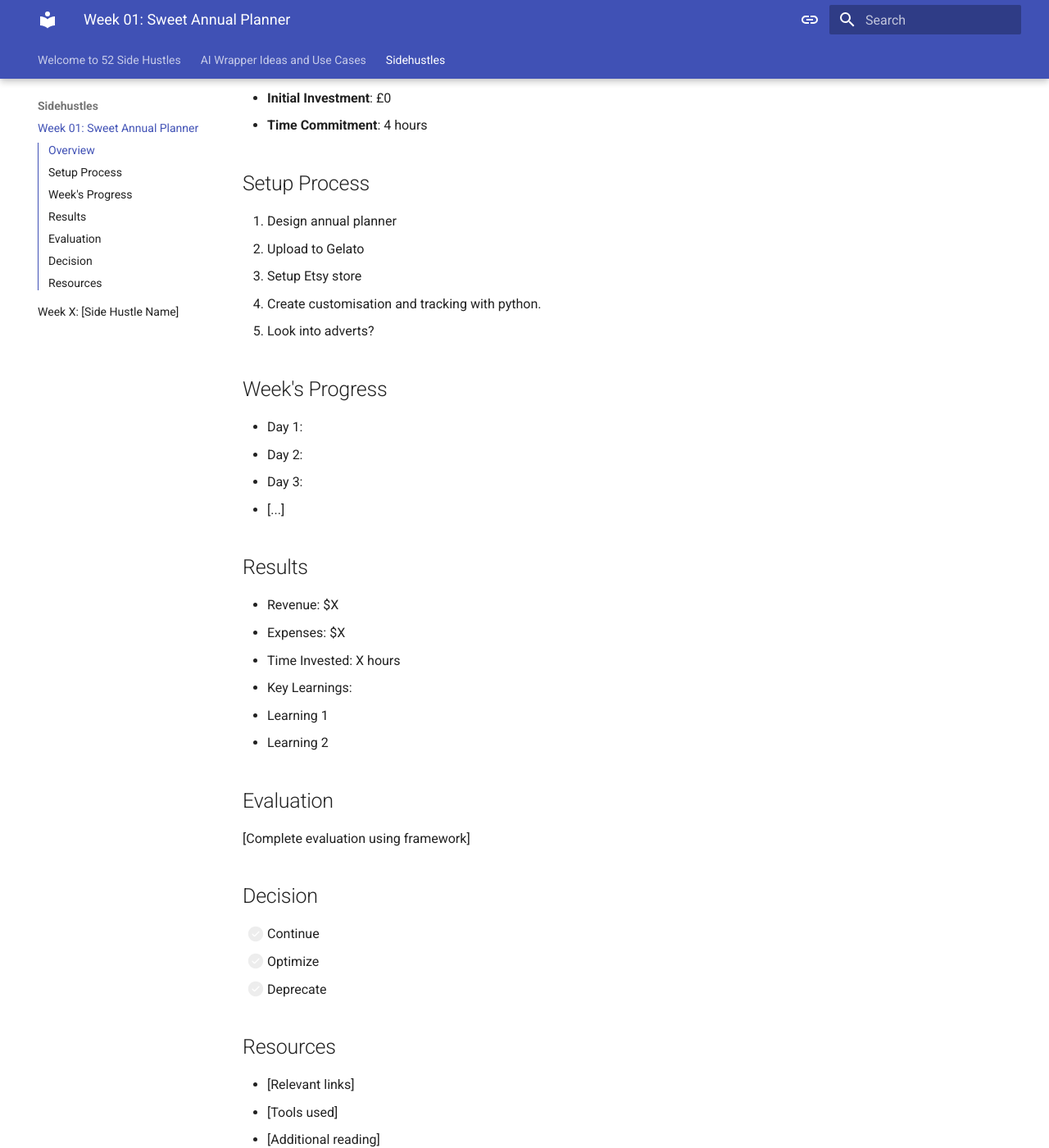
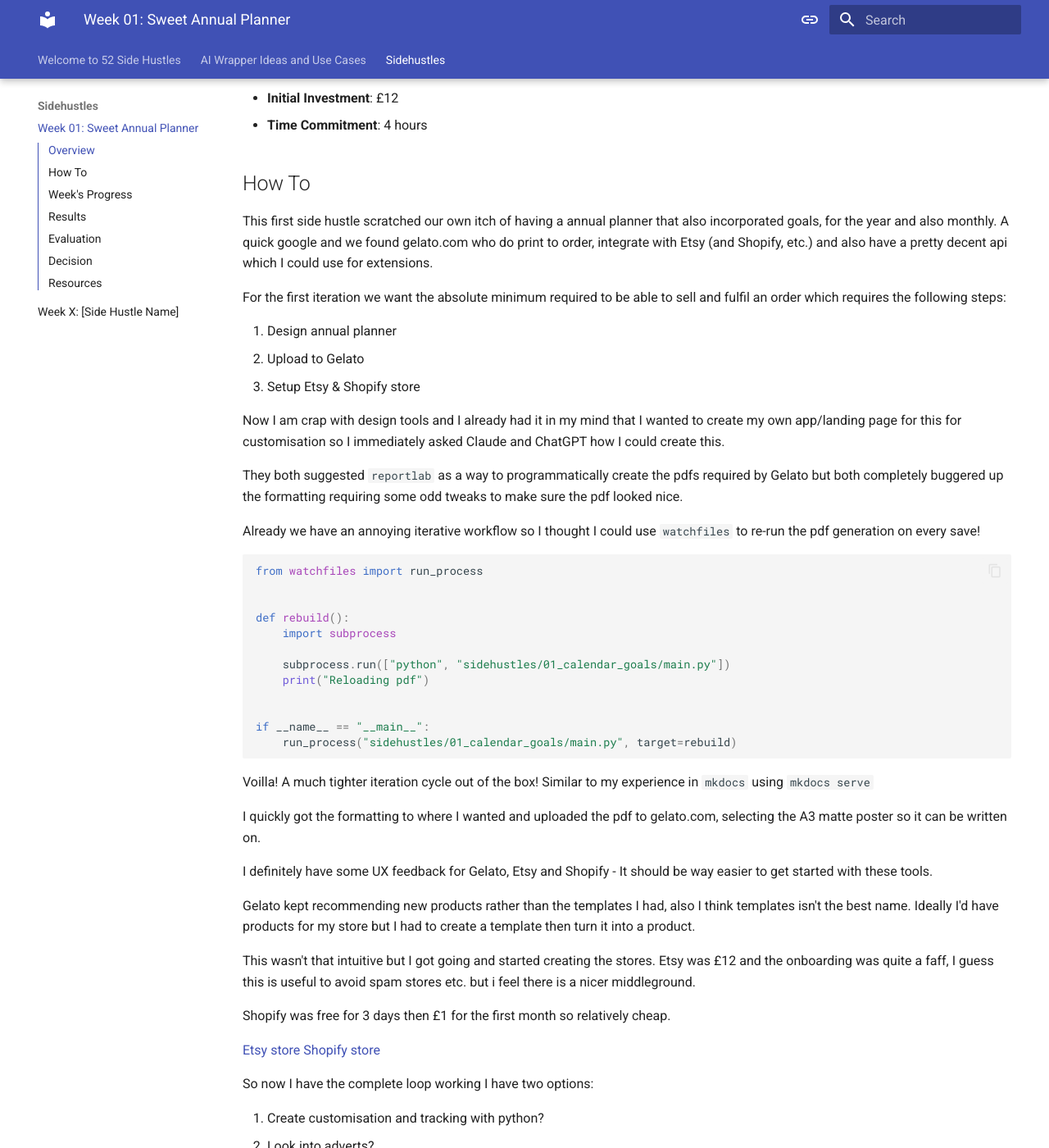
Before and after one commit to benomahony/52sidehustles, an MkDocs documentation site: the page built from docs/sidehustles/week01.md, in a window 1280 px wide and 1400 px high, scrolled down 239 px. Shown: the whole window at 82% size. Built offline with MkDocs 1.6.1 and Material for MkDocs 9.7.7, drawn with Linux system fonts in a browser that asks for light colours; some of the changed text lies outside the part shown.

Commit message:
Updating blog for week 1

````diff
--- a/docs/sidehustles/week01.md
+++ b/docs/sidehustles/week01.md
@@ -3,17 +3,65 @@
 ## Overview
 
 - **Category**: Print on demand
-- **Skills Required**: ecommerce
-- **Initial Investment**: £0
+- **Skills Required**: Design, Etsy, Shopify
+- **Initial Investment**: £12
 - **Time Commitment**: 4 hours
 
-## Setup Process
+## How To
+
+This first side hustle scratched our own itch of having a annual planner that also incorporated goals, for the year and also monthly.
+A quick google and we found gelato.com who do print to order, integrate with Etsy (and Shopify, etc.) and also have a pretty decent api which I could use for extensions.
+
+For the first iteration we want the absolute minimum required to be able to sell and fulfil an order which requires the following steps:
 
 1. Design annual planner
 2. Upload to Gelato
-3. Setup Etsy store
-4. Create customisation and tracking with python.
-5. Look into adverts?
+3. Setup Etsy & Shopify store
+
+Now I am crap with design tools and I already had it in my mind that I wanted to create my own app/landing page for this for customisation so I immediately asked Claude and ChatGPT how I could create this.
+
+They both suggested `reportlab` as a way to programmatically create the pdfs required by Gelato but both completely buggered up the formatting requiring some odd tweaks to make sure the pdf looked nice.
+
+Already we have an annoying iterative workflow so I thought I could use `watchfiles` to re-run the pdf generation on every save!
+
+```python
+
+from watchfiles import run_process
+
+
+def rebuild():
+    import subprocess
+
+    subprocess.run(["python", "sidehustles/01_calendar_goals/main.py"])
+    print("Reloading pdf")
+
+
+if __name__ == "__main__":
+    run_process("sidehustles/01_calendar_goals/main.py", target=rebuild)
+
+```
+
+Voilla! A much tighter iteration cycle out of the box! Similar to my experience in `mkdocs` using `mkdocs serve`
+
+I quickly got the formatting to where I wanted and uploaded the pdf to gelato.com, selecting the A3 matte poster so it can be written on.
+
+I definitely have some UX feedback for Gelato, Etsy and Shopify - It should be way easier to get started with these tools.
+
+Gelato kept recommending new products rather than the templates I had, also I think templates isn't the best name. Ideally I'd have products for my store but I had to create a template then turn it into a product.
+
+This wasn't that intuitive but I got going and started creating the stores. Etsy was £12 and the onboarding was quite a faff, I guess this is useful to avoid spam stores etc. but i feel there is a nicer middleground.
+
+Shopify was free for 3 days then £1 for the first month so relatively cheap.
+
+[Etsy store](https://www.etsy.com/shop/SweetAnnualPlanner?ref=dashboard-header)
+[Shopify store](https://3y80v2-a3.myshopify.com/)
+
+So now I have the complete loop working I have two options:
+
+1. Create customisation and tracking with python?
+2. Look into adverts?
+
+Obviously 1 is more appealing to the dev but 2 looks like it might be the more useful for generating cash. What do you think I should do?
 
 ## Week's Progress
 
````
